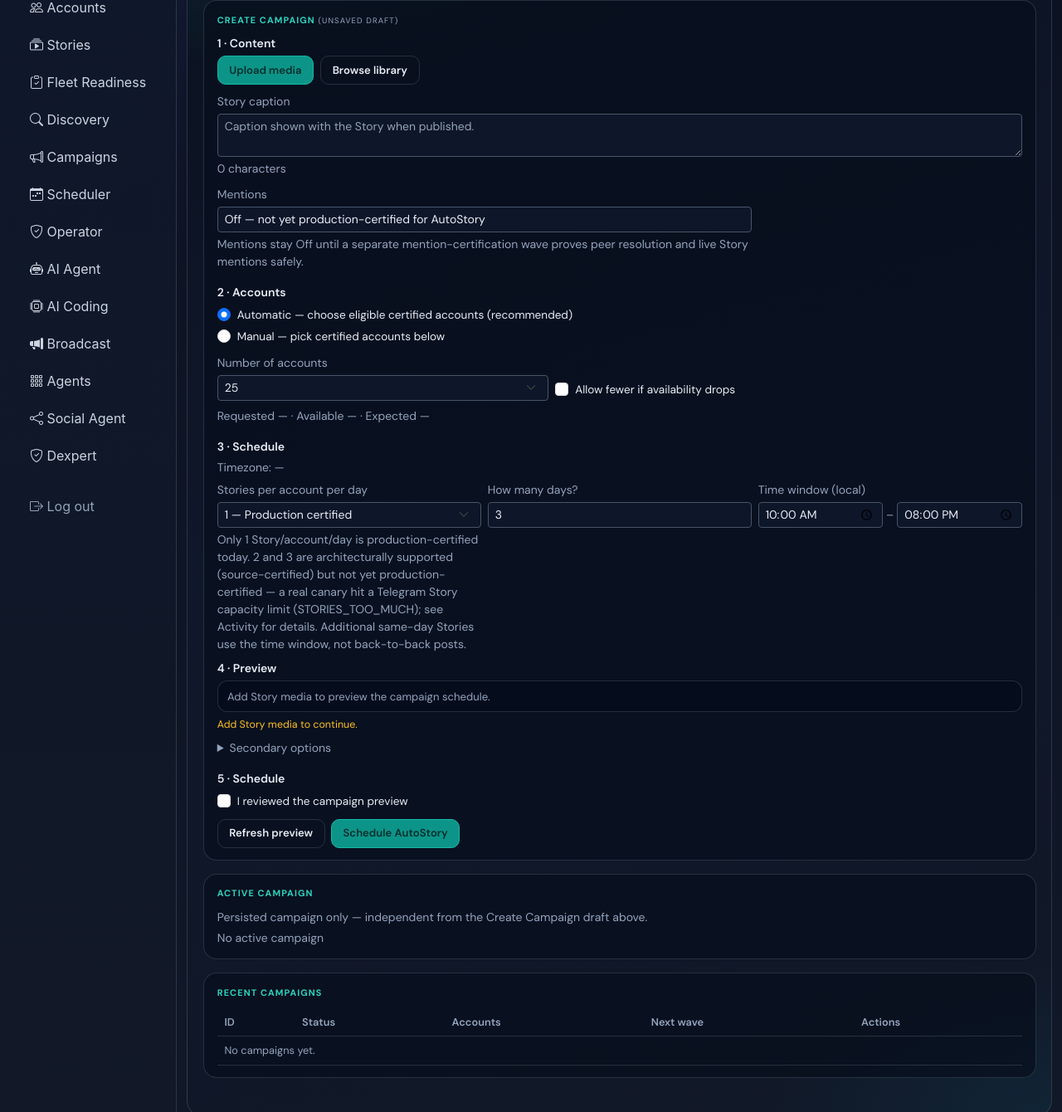
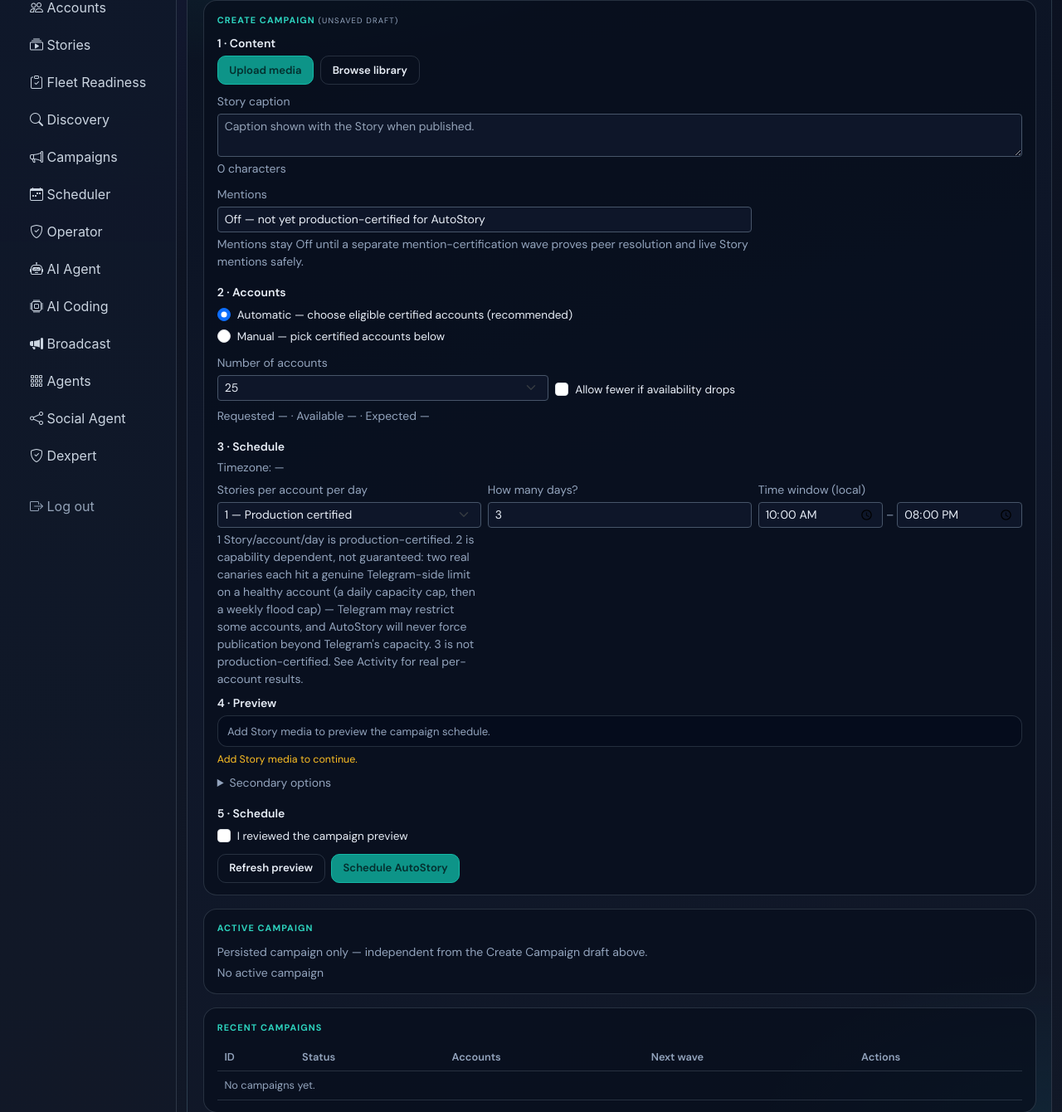
Before and after one commit to armcoincrypto/autostory, a Python web app: template src/dashboard/templates/stories.html in a window 1280 px wide. Shown: the part 178-1518 px from the top of the page at 83% size. Run offline with Jinja, Linux system fonts and the light colour scheme; the template is opened without the code that fills it, so the values that code supplies are empty.

Commit message:
Stop presenting 2 and 3 Stories/day as normal equivalent choices to 1 (Wave 4)
Two real production canaries now give decisive evidence: Campaign #18
(Story 1 succeeded, Story 2 hit STORIES_TOO_MUCH) and Campaign #20 (Story 1
itself blocked by STORY_SEND_FLOOD_WEEKLY). The old copy said 2 and 3 were
merely "not yet certified" -- implying they'd eventually just work with
more testing. That's no longer accurate: 2/day is genuinely gated by
Telegram's own per-account capacity state, not by anything AutoStory
controls.

Relabeled: "2 -- Capability dependent", "3 -- Not certified" (was "Not yet
certified" for both). Helper text now explains why in plain terms and
explicitly states AutoStory will never force publication beyond Telegram's
capacity -- no guaranteed-2/day claim.

Copy-only change: default selection stays 1, and the underlying 2/3
architecture (option values, scheduling logic) is untouched -- source
support is not removed.

```diff
--- a/src/dashboard/templates/stories.html
+++ b/src/dashboard/templates/stories.html
@@ -587,10 +587,10 @@
             <label class="form-label small mb-1" style="color:var(--sc-muted)">Stories per account per day</label>
             <select class="form-select form-select-sm" id="auto-spad" onchange="previewAutoScheduleDebounced()">
               <option value="1" selected>1 — Production certified</option>
-              <option value="2">2 — Not yet certified</option>
-              <option value="3">3 — Not yet certified</option>
+              <option value="2">2 — Capability dependent</option>
+              <option value="3">3 — Not certified</option>
             </select>
-            <div class="small mt-1" style="color:var(--sc-muted)">Only 1 Story/account/day is production-certified today. 2 and 3 are architecturally supported (source-certified) but not yet production-certified — a real canary hit a Telegram Story capacity limit (STORIES_TOO_MUCH); see Activity for details. Additional same-day Stories use the time window, not back-to-back posts.</div>
+            <div class="small mt-1" style="color:var(--sc-muted)">1 Story/account/day is production-certified. 2 is capability dependent, not guaranteed: two real canaries each hit a genuine Telegram-side limit on a healthy account (a daily capacity cap, then a weekly flood cap) — Telegram may restrict some accounts, and AutoStory will never force publication beyond Telegram's capacity. 3 is not production-certified. See Activity for real per-account results.</div>
           </div>
           <div class="col-md-4">
             <label class="form-label small mb-1" style="color:var(--sc-muted)">How many days?</label>
```
